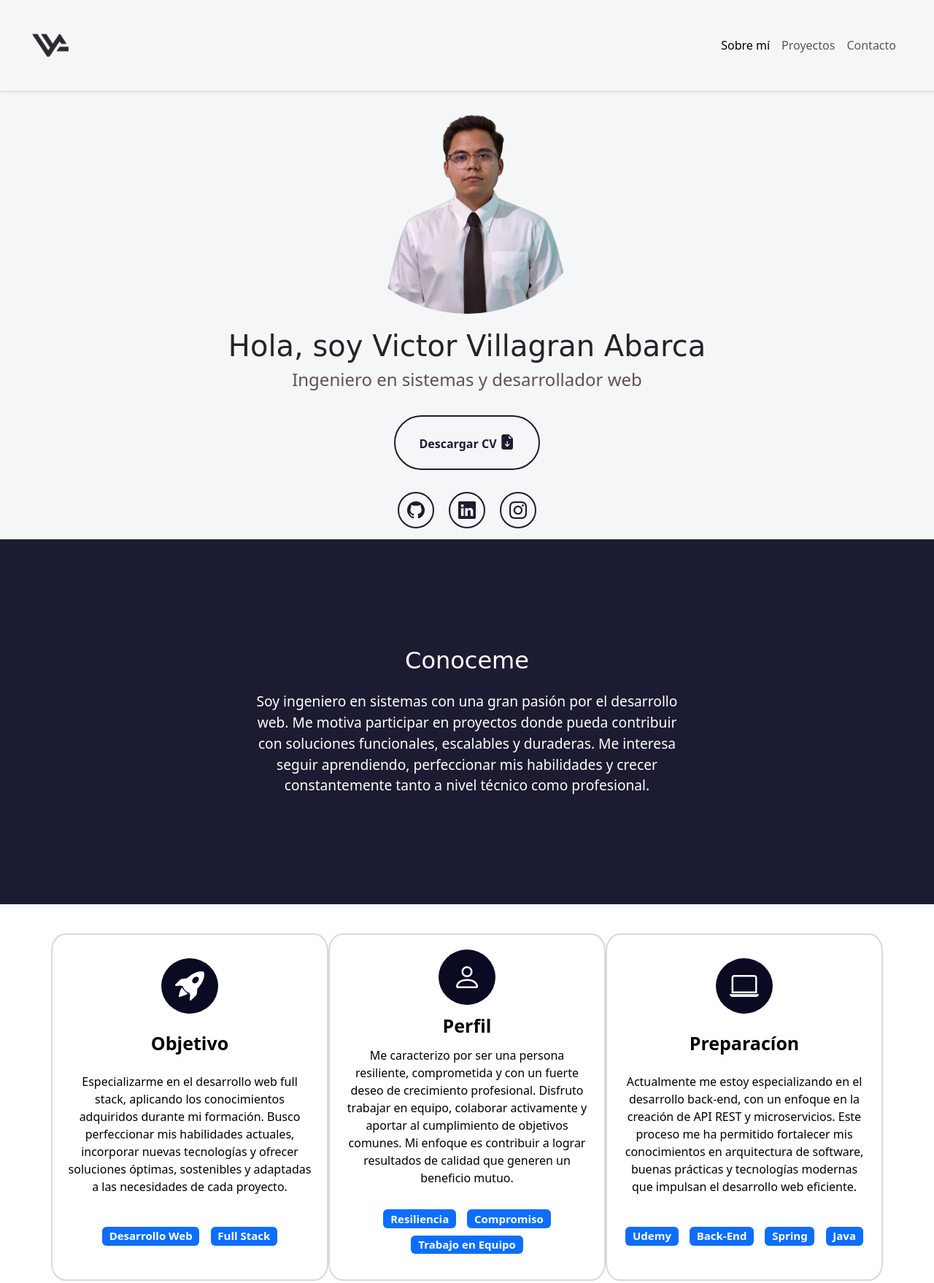
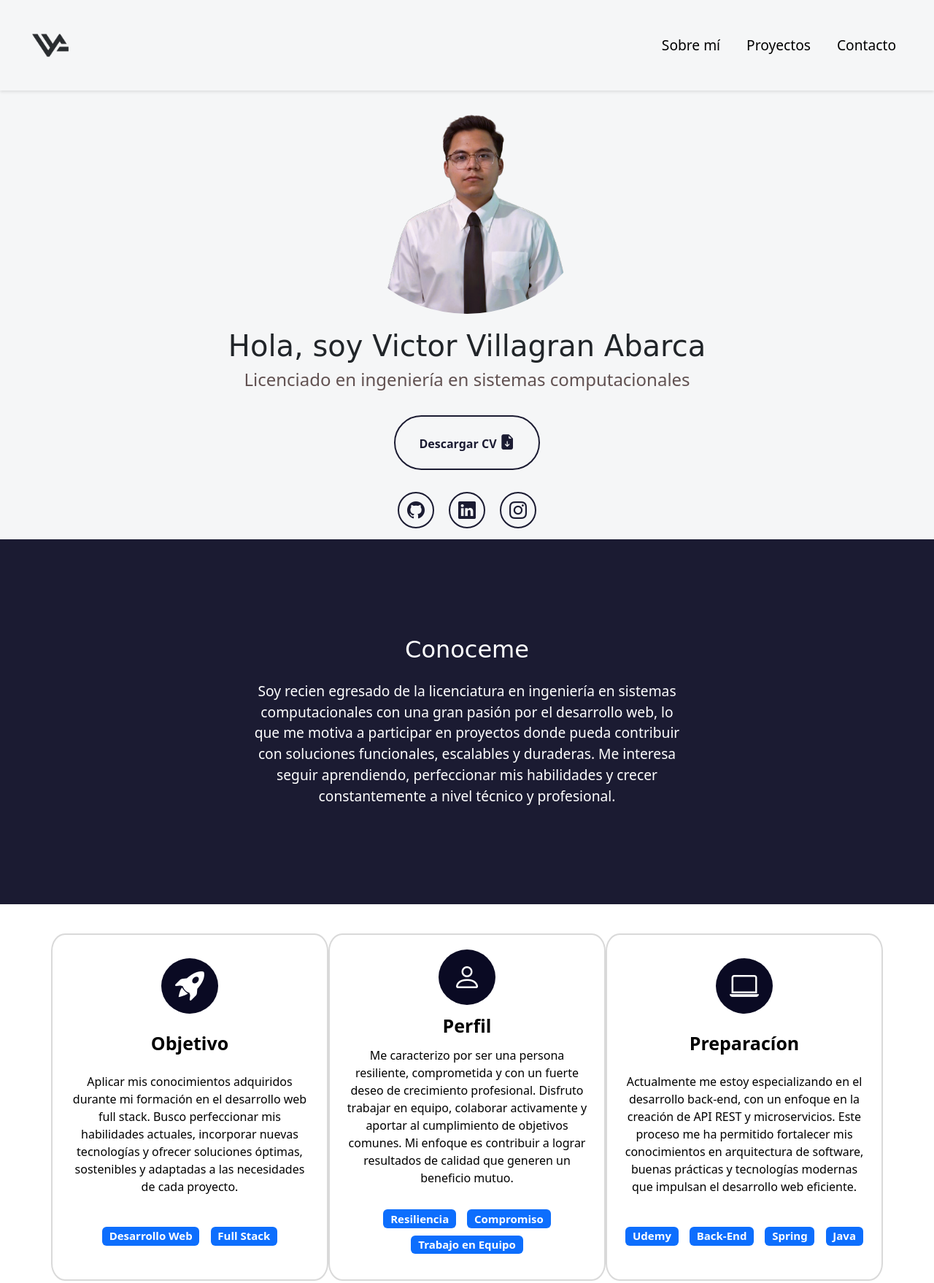
Before and after one commit to Victor-V-A/Portafolio_Web, a plain HTML site: page index.html in a window 1280 px wide. Shown: the top 1758 px of the page at 73% size. Drawn offline with nearby package versions, Linux system fonts and the light colour scheme; a web font is replaced by a local one.

Commit message:
Correcciones texto y componentes navbar

```diff
--- a/index.html
+++ b/index.html
@@ -42,13 +42,13 @@
                     </a>
                     <ul class="navbar-nav d-flex justify-content-center align-items-center">
                         <li class="nav-item">
-                            <a class="nav-link active" aria-current="page" href="#sobre-mi">Sobre mí</a>
+                            <a class="nav-link active navegador-item" aria-current="page" href="#sobre-mi">Sobre mí</a>
                         </li>
                         <li class="nav-item">
-                            <a class="nav-link" href="#proyectos-recientes">Proyectos</a>
+                            <a class="nav-link active active navegador-item" href="#proyectos-recientes">Proyectos</a>
                         </li>
                         <li class="nav-item">
-                            <a class="nav-link" href="#contacto">Contacto</a>
+                            <a class="nav-link active navegador-item" href="#contacto">Contacto</a>
                         </li>
                     </ul>
                 </div>
@@ -60,7 +60,7 @@
             <div class="hero-principal d-flex flex-column justify-content-center align-items-center">
                 <img class="hero-imagen-dev" src="img/fotoVVA.PNG" alt="Foto de Victor Villagran Abarca">
                 <h1>Hola, soy Victor Villagran Abarca</h1>
-                <h2>Ingeniero en sistemas y desarrollador web</h2>
+                <h2>Licenciado en ingeniería en sistemas computacionales</h2>
             </div>
             <div class="hero-inferior d-flex flex-column align-items-center">
                 <div class="descarga-cv">
@@ -90,11 +90,11 @@
             <div class="contenedor">
                 <h2 class="seccion-titulo">Conoceme</h2>
                 <p class="seccion-texto">
-                    Soy ingeniero en sistemas con una gran pasión por el desarrollo web.
-                    Me motiva participar en proyectos donde pueda contribuir con soluciones
+                    Soy recien egresado de la licenciatura en ingeniería en sistemas computacionales con una gran pasión por el desarrollo web,
+                    lo que me motiva a participar en proyectos donde pueda contribuir con soluciones
                     funcionales, escalables y duraderas. Me interesa seguir aprendiendo,
-                    perfeccionar mis habilidades y crecer constantemente tanto a nivel
-                    técnico como profesional.
+                    perfeccionar mis habilidades y crecer constantemente a nivel
+                    técnico y profesional.
                 </p>
             </div>
          </section>
@@ -108,8 +108,8 @@
                         <i class="bi bi-rocket-takeoff-fill"></i>
                         <p class="experiencia-titulo">Objetivo</p>
                         <p>
-                            Especializarme en el desarrollo web full stack, aplicando los
-                            conocimientos adquiridos durante mi formación. Busco perfeccionar
+                            Aplicar mis conocimientos adquiridos durante mi formación
+                            en el desarrollo web full stack. Busco perfeccionar
                             mis habilidades actuales, incorporar nuevas tecnologías y ofrecer
                             soluciones óptimas, sostenibles y adaptadas a las necesidades de
                             cada proyecto.
@@ -323,7 +323,7 @@
                         <div class="col-12 col-md-4 seccion-titulo">
                             ¡Hablemos!
                         </div>
-                        <div class="col-12 col-md-4 decripcion">
+                        <div class="col-12 col-md-4 descripcion">
                             Contáctame y trabajemos juntos.
                         </div>
                         <div class="col-12 col-lg-4">
@@ -342,7 +342,7 @@
         <!-- Pie de pagina (footer) -->
         <footer class="seccion-oscura d-flex flex-column align-items-center justify-content-center">
             <img class="footer-logo" src="img/iconos/iconoVVA-white.png" alt="Logo de VVA">
-            <p class="footer-texto text-center">Aprendo y creo todos los dias.<br> Creemos un proyecto juntos.</p>
+            <p class="footer-texto text-center">Aprendo todos los días,<br> creemos un proyecto juntos.</p>
             <div class="iconos-redes-sociales d-flex flex-wrap align-items-center justify-content-center">
                 <a href="https://github.com/Victor-V-A" target="_blank" rel="noopener noreferrer">
                     <i class="bi bi-github"></i>
--- a/style.css
+++ b/style.css
@@ -13,6 +13,27 @@
 .navbar-collapse {
     align-items: center;
     justify-content: space-between;
+}
+
+.navbar .navbar-brand img {
+    transition: all 1s ease;
+}
+
+.navbar .navbar-brand img:hover {
+    transform: scale(1.1);
+}
+
+.navbar .nav-link.navegador-item {
+    font-size: 1.2rem;
+    transition: all 0.3s ease-in-out;
+}
+
+.navbar .nav-item {
+    margin-left: 20px;
+}
+
+.navbar .nav-link.navegador-item:hover {
+    transform: scale(1.1);
 }
 
 /* Seccion Hero */
@@ -294,7 +315,8 @@
 
 .contacto .descripcion {
     color: white;
-    font-size: 1.2rem;
+    font-size: 1rem;
+    font-weight: bold;
 }
 
 .contacto button {
```
Also changed, not shown: 1 other file.
